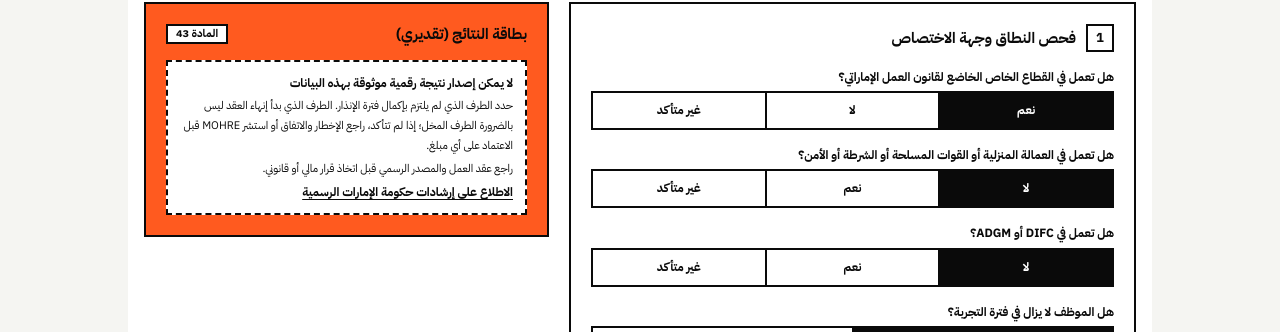
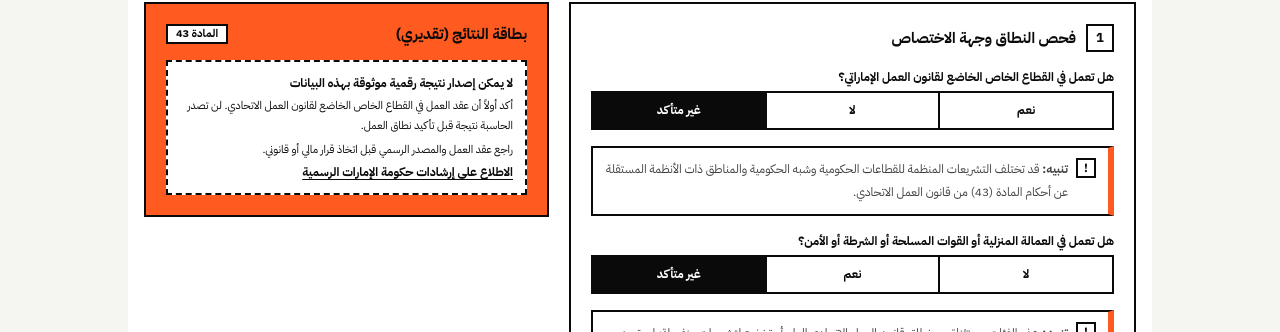
Before and after one commit to MAHMADzubair/arabic-tools, a Next.js app: page /ar/ae/notice-period-calculator in a window 1280 px wide. Shown: the part 468-800 px from the top of the page. Built offline with nearby package versions, Linux system fonts and the light colour scheme; no server answers.

Commit message:
fix: require explicit confirmation of UAE labour-law scope

```diff
--- a/components/UaeNoticePeriodCalculator.jsx
+++ b/components/UaeNoticePeriodCalculator.jsx
@@ -118,11 +118,11 @@ function Row({ k, v, strong }) {
 // ─── Component ─────────────────────────────────────────────────────────────────
 export default function UaeNoticePeriodCalculator() {
   // Scope
-  const [isPrivateSector, setIsPrivateSector] = useState("yes");
-  const [isExcludedCategory, setIsExcludedCategory] = useState("no");
-  const [isDifcAdgm, setIsDifcAdgm] = useState("no");
+  const [isPrivateSector, setIsPrivateSector] = useState("unsure");
+  const [isExcludedCategory, setIsExcludedCategory] = useState("unsure");
+  const [isDifcAdgm, setIsDifcAdgm] = useState("unsure");
   // Probation
-  const [isProbation, setIsProbation] = useState("no");
+  const [isProbation, setIsProbation] = useState("unsure");
   // Core inputs
   const [terminationInitiator, setTerminationInitiator] = useState("unsure");
   const [nonCompliantParty, setNonCompliantParty] = useState("unsure");
@@ -206,16 +206,24 @@ export default function UaeNoticePeriodCalculator() {
 
   const calculationBlockReason = useMemo(() => {
     if (isPrivateSector !== "yes") {
-      return "هذه الحاسبة مخصصة لعقود القطاع الخاص الخاضعة لقانون العمل الاتحادي. لا تستخدم النتيجة للقطاع الحكومي أو عند عدم التأكد من جهة الاختصاص.";
+      return isPrivateSector === "no"
+        ? "هذه الحاسبة لا تشمل القطاع الحكومي أو الجهات التي لا تخضع لقانون العمل الاتحادي."
+        : "أكد أولاً أن عقد العمل في القطاع الخاص الخاضع لقانون العمل الاتحادي. لن تصدر الحاسبة نتيجة قبل تأكيد نطاق العمل.";
     }
     if (isExcludedCategory !== "no") {
-      return "لا تشمل هذه الحاسبة العمالة المنزلية أو العاملين في القوات المسلحة أو الشرطة أو الأمن؛ فهذه الفئات مستثناة من نطاق هذا القانون أو تخضع لتشريعات أخرى.";
+      return isExcludedCategory === "yes"
+        ? "لا تشمل هذه الحاسبة العمالة المنزلية أو العاملين في القوات المسلحة أو الشرطة أو الأمن؛ فهذه الفئات مستثناة من نطاق هذا القانون أو تخضع لتشريعات أخرى."
+        : "أكد أنك لا تعمل ضمن العمالة المنزلية أو القوات المسلحة أو الشرطة أو الأمن؛ هذه الفئات لا تستخدم هذه الحاسبة.";
     }
     if (isDifcAdgm !== "no") {
-      return "أنظمة DIFC وADGM مستقلة عن قانون العمل الاتحادي؛ لا يمكن لهذه الحاسبة تقدير فترة الإنذار الخاصة بهما.";
+      return isDifcAdgm === "yes"
+        ? "أنظمة DIFC وADGM مستقلة عن قانون العمل الاتحادي؛ لا يمكن لهذه الحاسبة تقدير فترة الإنذار الخاصة بهما."
+        : "أكد أنك لا تعمل في DIFC أو ADGM؛ لهاتين المنطقتين إطارا عمل مستقلان عن القانون الاتحادي.";
     }
-    if (isProbation === "yes") {
-      return "فترة التجربة تخضع للمادة (9) وليس للمادة (43). تختلف المهلة حسب الحالة: 14 يوماً لإنهاء صاحب العمل، أو شهراً للانتقال إلى صاحب عمل آخر داخل الدولة، أو 14 يوماً للعامل الأجنبي الذي يغادر الدولة. هذه الحاسبة لا تصدر نتيجة لفترة التجربة.";
+    if (isProbation !== "no") {
+      return isProbation === "yes"
+        ? "فترة التجربة تخضع للمادة (9) وليس للمادة (43). تختلف المهلة حسب الحالة: 14 يوماً لإنهاء صاحب العمل، أو شهراً للانتقال إلى صاحب عمل آخر داخل الدولة، أو 14 يوماً للعامل الأجنبي الذي يغادر الدولة. هذه الحاسبة لا تصدر نتيجة لفترة التجربة."
+        : "أكد أن فترة التجربة انتهت قبل استخدام حاسبة المادة (43). إذا لم تتأكد من حالة التجربة، لا تعتمد على هذا التقدير.";
     }
     if (isMutualWaiver) {
       return "عند الاتفاق الكتابي على الإعفاء أو تخفيض الإنذار، لا يعني ذلك تلقائياً أن بدل الإنذار يساوي صفراً؛ فالمادة (43/2) تشترط حفظ حقوق العامل. راجع نص الاتفاق وMOHRE، وهذه الحاسبة لا تحسب اتفاقات الإعفاء أو التسوية الخاصة.";
@@ -312,10 +320,10 @@ export default function UaeNoticePeriodCalculator() {
   };
 
   const handleReset = () => {
-    setIsPrivateSector("yes");
-    setIsExcludedCategory("no");
-    setIsDifcAdgm("no");
-    setIsProbation("no");
+    setIsPrivateSector("unsure");
+    setIsExcludedCategory("unsure");
+    setIsDifcAdgm("unsure");
+    setIsProbation("unsure");
     setTerminationInitiator("unsure");
     setNonCompliantParty("unsure");
     const today = getUaeDateString();
@@ -411,10 +419,10 @@ export default function UaeNoticePeriodCalculator() {
                 <Note title="تنبيه:">قد تختلف قواعد الإشعار في DIFC أو ADGM، لذلك لا ينبغي الاعتماد على هذه الحاسبة وحدها.</Note>
               )}
 
-              <Seg id="nc-prob" label="هل الموظف لا يزال في فترة التجربة؟" value={isProbation} onChange={setIsProbation}
-                options={[{ id: "no", label: "لا" }, { id: "yes", label: "نعم" }]} />
-              {isProbation === "yes" && (
-                <Note>هذه الحاسبة مخصصة أساساً لما بعد فترة التجربة، وقد تختلف قواعد الإشعار أثناء التجربة.</Note>
+              <Seg id="nc-prob" label="هل انتهت فترة التجربة؟" value={isProbation} onChange={setIsProbation}
+                options={[{ id: "no", label: "لم تنتهِ" }, { id: "yes", label: "نعم، انتهت" }, { id: "unsure", label: "غير متأكد" }]} />
+              {isProbation !== "no" && (
+                <Note>لا تصدر الحاسبة نتيجة إلا بعد تأكيد انتهاء فترة التجربة؛ فحالات التجربة تخضع للمادة (9) لا للمادة (43).</Note>
               )}
             </section>
 
```
